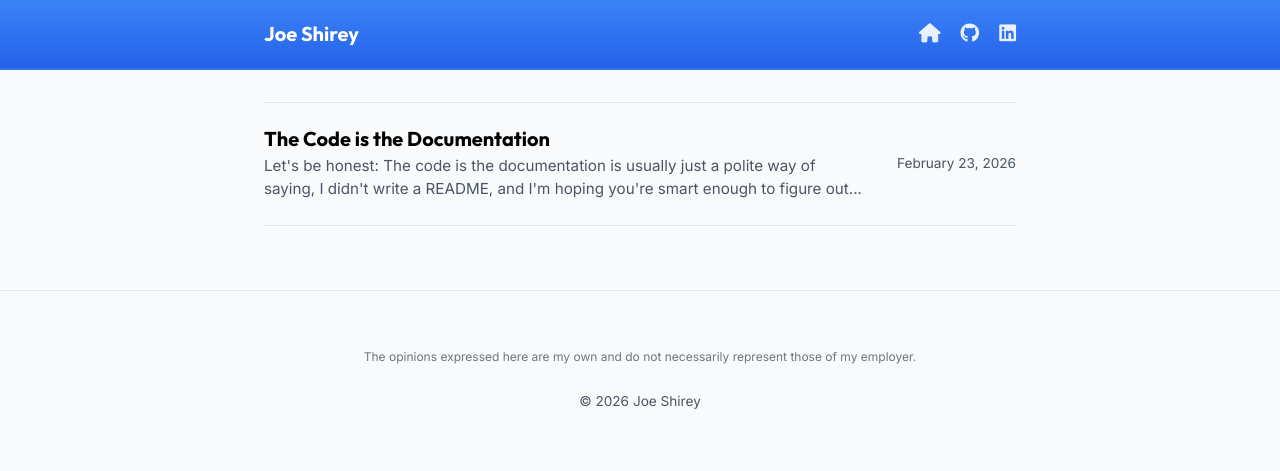
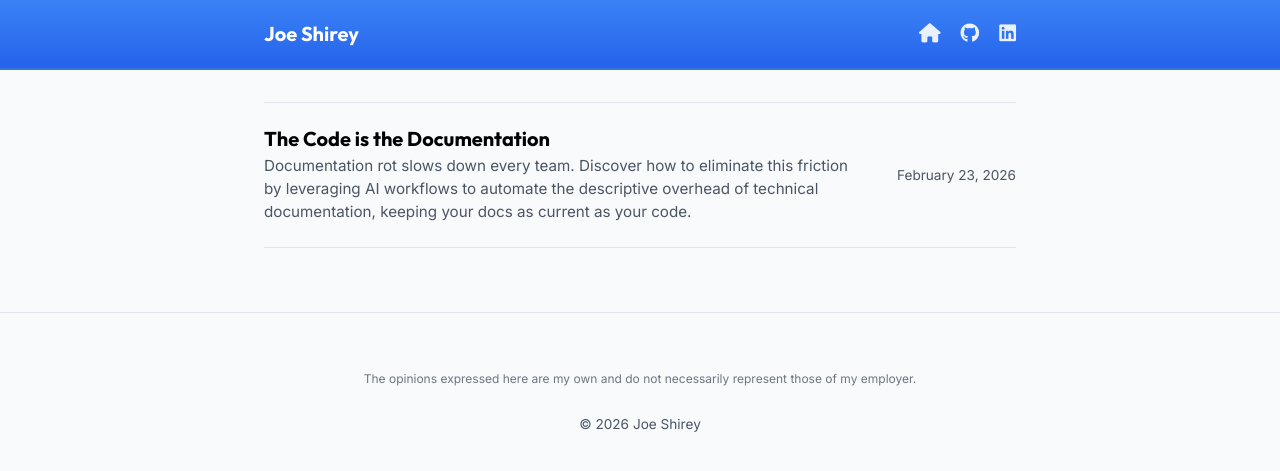
Before and after one commit to joeshirey/joeshirey.github.io, a Jekyll site: the page built from index.md, in a window 1280 px wide. Shown: the top 471 px of the page. Built offline with Jekyll 4.4.1, drawn with Linux system fonts in a browser that asks for light colours.

Commit message:
feat: update post excerpt and remove truncation for excerpts on the index page.

```diff
--- a/_posts/2026-02-23-the-code-is-the-documentation.md
+++ b/_posts/2026-02-23-the-code-is-the-documentation.md
@@ -2,7 +2,7 @@
 layout: post
 title: "The Code is the Documentation"
 date: 2026-02-23
-excerpt: "Let's be honest: The code is the documentation is usually just a polite way of saying, I didn't write a README, and I'm hoping you're smart enough to figure out my nested ternary operators."
+excerpt: "Documentation rot slows down every team. Discover how to eliminate this friction by leveraging AI workflows to automate the descriptive overhead of technical documentation, keeping your docs as current as your code."
 ---
 
 ![Hero Image](/assets/images/code-documentation-hero.jpg)
--- a/index.md
+++ b/index.md
@@ -12,7 +12,7 @@ title: Joe Shirey | Writing
                 <div class="post-info">
                     <h2><a href="{{ post.url | relative_url }}">{{ post.title }}</a></h2>
                     {% if post.excerpt %}
-                        <p class="excerpt">{{ post.excerpt | strip_html | truncatewords: 30 }}</p>
+                        <p class="excerpt">{{ post.excerpt | strip_html }}</p>
                     {% endif %}
                 </div>
                 <span class="date">{{ post.date | date: "%B %-d, %Y" }}</span>
```
